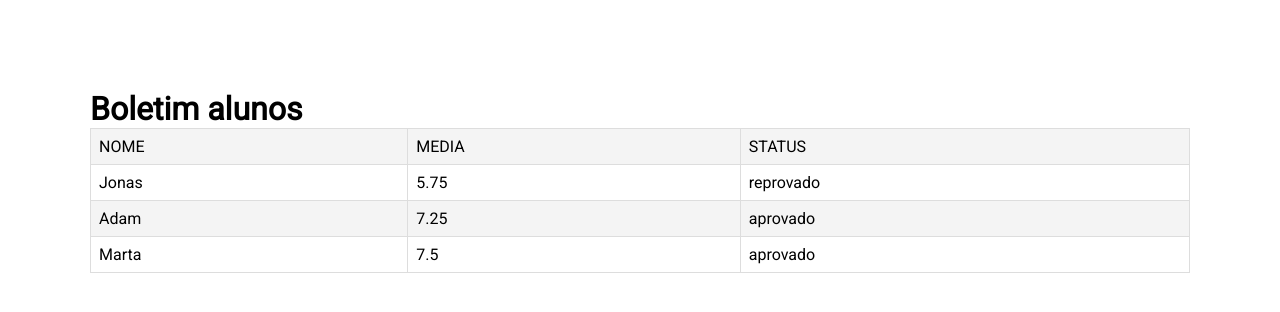
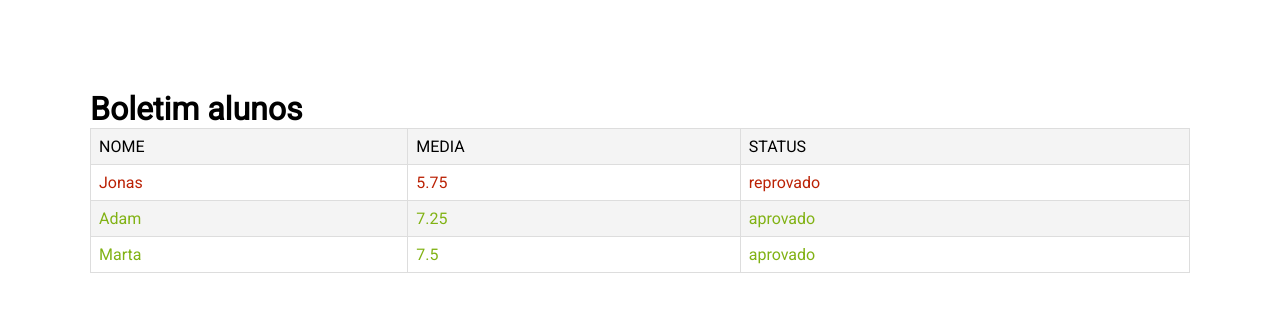
Before and after one commit to ynaraoliveira/js-boletim-alunos, a plain HTML site: page index.html in a window 1280 px wide. Drawn offline with Linux system fonts and the light colour scheme.

Commit message:
muda cor

```diff
--- a/css/style.css
+++ b/css/style.css
@@ -21,3 +21,11 @@ tr:nth-child(odd) {
 .td-head {
   text-transform: uppercase;
 }
+
+.aprovado {
+  color: #81b214;
+}
+
+.reprovado {
+  color: #bb2205;
+}
--- a/js/montaTabela.js
+++ b/js/montaTabela.js
@@ -12,7 +12,6 @@ function createTr(dataTableTr, type = 'body') {
     const td = createTd(dataTableTr[dataTd], type)
     tr.appendChild(td)
   }
-
   return tr
 }
 
@@ -26,6 +25,15 @@ function mountTable(dataTable) {
     const values = Object.values(dataTableBody);
     const tBody = createTr(values);
 
-    tableAlunos.appendChild(tBody)
+    tableAlunos.appendChild(tBody);
+
+    let aprovado = values.includes("aprovado");
+    if(aprovado) {
+      tBody.classList.add("aprovado");
+    } else {
+      tBody.classList.add("reprovado");
+    }
+
+    console.log(values.includes("aprovado"));
   })
 }
```
Also changed, not shown: js/alunosComMediaEStatus.js (line endings or trailing spaces).
